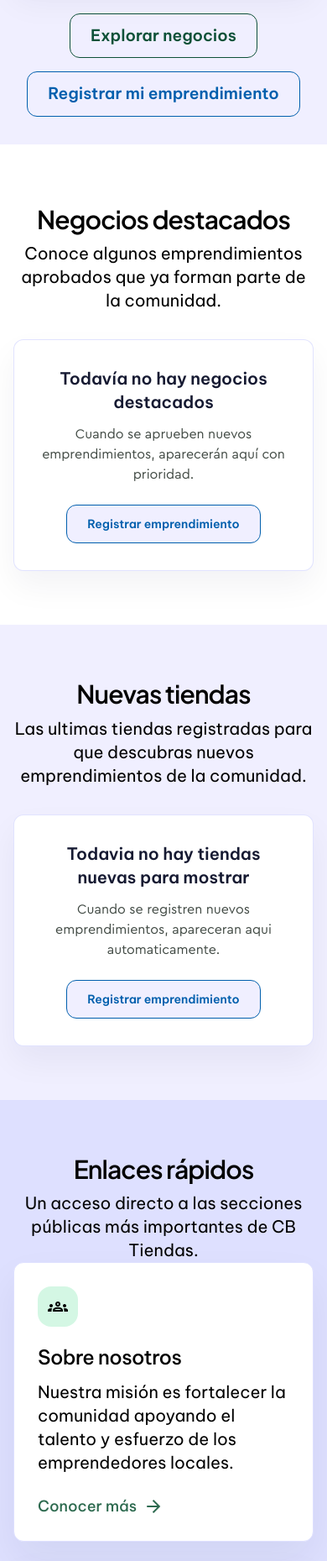
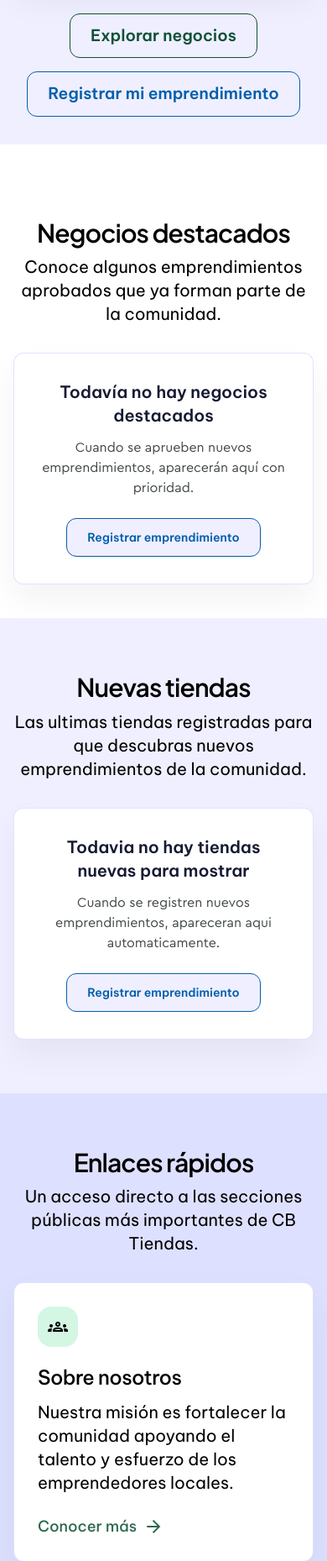
Before and after one commit to Fredy452/cb-tiendas, a Laravel app: page / in a window 390 px wide. Shown: the part 503-2362 px from the top of the page at 84% size. Run offline with Laravel 12, Linux system fonts and the light colour scheme; data that the repository does not hold is empty; style sheets or scripts are compiled from the project's sources; some libraries are stand-ins or nearby versions; some web fonts are replaced.

Commit message:
fix: ajusta el margen superior de la sección "destacados" en dispositivos móviles y añade margen inferior a los enlaces rápidos

```diff
--- a/resources/css/app.css
+++ b/resources/css/app.css
@@ -470,6 +470,12 @@
         letter-spacing: 0.08em;
     }
 
+    @media (max-width: 767px) {
+        #destacados {
+            margin-top: 2.5rem;
+        }
+    }
+
     @media (min-width: 640px) {
         .cb-featured-slide {
             flex-basis: 78%;
--- a/resources/views/welcome.blade.php
+++ b/resources/views/welcome.blade.php
@@ -73,7 +73,7 @@
         </div>
     </section>
 
-    <section class="cb-shell cb-section" id="destacados" data-featured-section>
+    <section class="cb-shell cb-section py-10" id="destacados" data-featured-section>
         <div class="text-center">
             <h2 class="cb-subheading text-3xl font-medium">Negocios destacados</h2>
             <p class="mt-2 text-xl font-light">Conoce algunos emprendimientos aprobados que ya forman parte de la comunidad.</p>
@@ -202,7 +202,7 @@
 
     <section class="cb-section bg-[#DEE0FF]">
         <div class="cb-shell">
-            <div class="text-center">
+            <div class="text-center mb-8">
                 <h2 class="cb-subheading text-3xl font-medium">Enlaces rápidos</h2>
                 <p class="mt-2 text-xl font-light">Un acceso directo a las secciones públicas más importantes de CB Tiendas.</p>
             </div>
```
